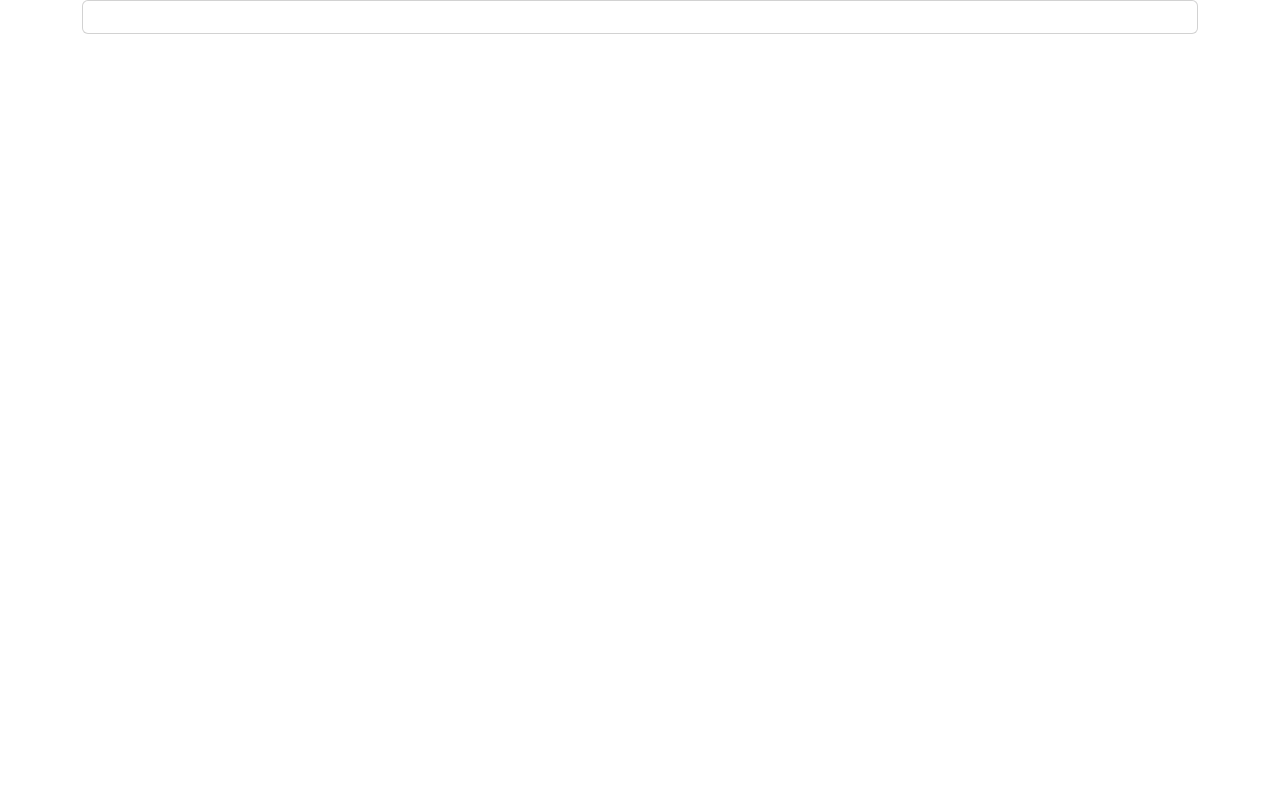
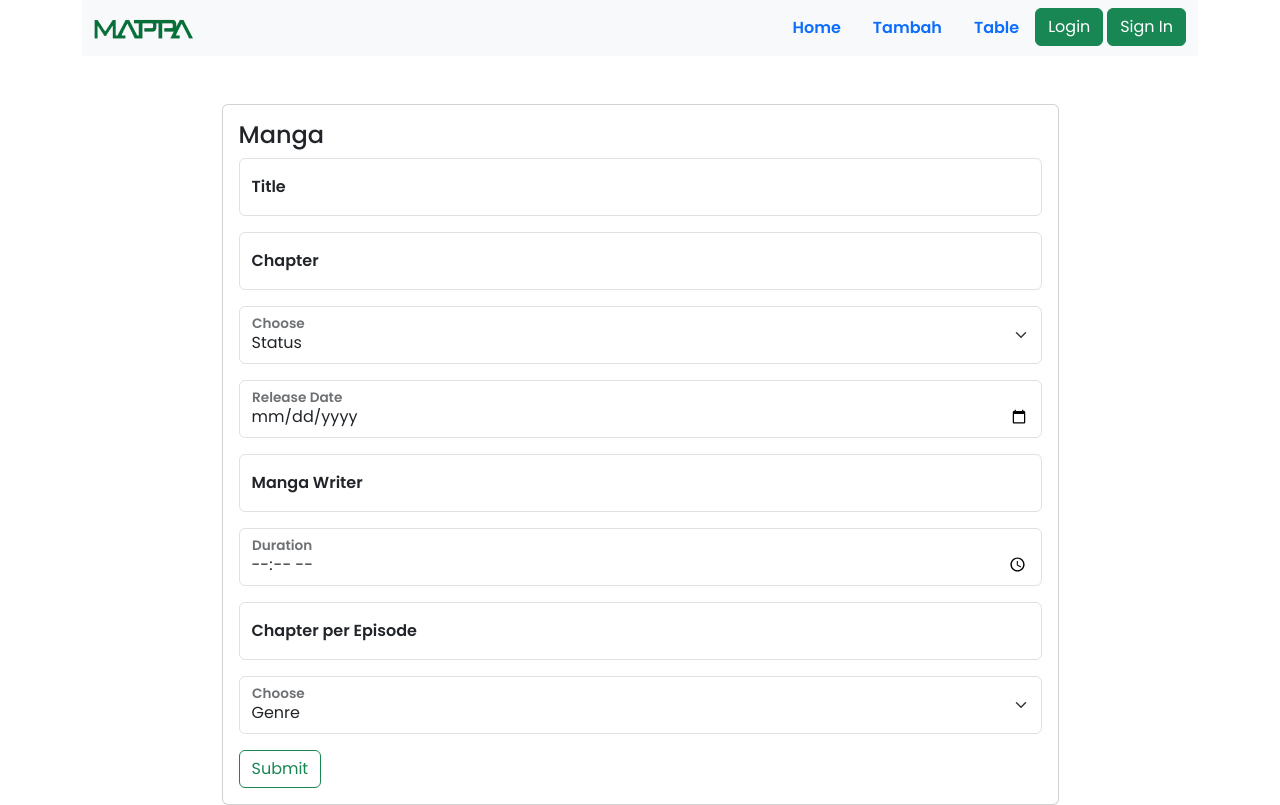
Before and after one commit to rjwrnta/project-SAS, a plain HTML site: page front/input.html in a window 1280 px wide. Drawn offline with Linux system fonts and the light colour scheme; a web font is replaced by a local one.

Commit message:
Input form

```diff
--- a/front/input.html
+++ b/front/input.html
@@ -3,17 +3,110 @@
 <head>
     <meta charset="UTF-8">
     <meta name="viewport" content="width=device-width, initial-scale=1.0">
-    <title>Document</title>
+    <title>Input Form</title>
     <link rel="stylesheet" href="bootstrap-5.3.3-dist/css/bootstrap.min.css">
+    <link rel="preconnect" href="https://fonts.googleapis.com">
+    <link rel="preconnect" href="https://fonts.gstatic.com" crossorigin>
+    <link href="https://fonts.googleapis.com/css2?family=Poppins:ital,wght@0,100;0,200;0,300;0,400;0,500;0,600;0,700;0,800;0,900;1,100;1,200;1,300;1,400;1,500;1,600;1,700;1,800;1,900&family=Sedgwick+Ave+Display&display=swap" rel="stylesheet">
+    <style>
+      body {
+        font-family: 'Poppins', sans-serif;
+        font-weight: 600;
+      }
+    </style>
 </head>
 <body>
     <div class="container">
-      <div class="card">
-        <div class="card-body">
+       <!-- Navbar Section Start-->
+       <section>
+        <nav class="navbar bg-body-tertiary mb-5">
+            <div class="container">
+              <a class="navbar-brand" href="#">
+               <img src="img/download-removebg-preview.png" alt="" width="100" height="25">
+              </a>
+              <ul class="nav justify-content-center">
+                <li class="nav-item">
+                  <a class="nav-link active" aria-current="page" href="login.html">Home</a>
+                </li>
+                <li class="nav-item">
+                  <a class="nav-link" href="input.html">Tambah</a>
+                </li>
+                <li class="nav-item">
+                  <a class="nav-link" href="Table.html">Table</a>
+                </li>
 
-        </div>
-      </div>
-    </div>
+                <li class="nav-item">
+                   <button type="button" class="btn btn-success">Login</button>
+                   <button type="button" class="btn btn-success">Sign In</button>
+                </li>
+              </ul>
+            </div>
+          </nav>
+       </section>
+    <!-- Navbar Section End-->
+     <!-- Input Sction Start -->
+     <section>
+       <div class="card col-9 mx-auto justify-content-center">
+         <div class="card-body">
+          <h4>Manga</h4>
+            <div class="form-floating mb-3">
+              <input type="text" class="form-control" id="floatingTitle" placeholder="Jujusu Kaisen Movie 0">
+              <label for="floatingPassword">Title</label>
+            </div>
+            <div class="form-floating mb-3">
+              <input type="number" class="form-control" id="floatingChapter" placeholder="Chapter 1">
+              <label for="floatingPassword">Chapter</label>
+            </div>
+              <div class="form-floating mb-3">
+                <select class="form-select" id="floatingSelect" aria-label="Floating label select example">
+                  <option selected>Status</option>
+                  <option value="1">On-Going</option>
+                  <option value="2">Complete</option>
+                  <option value="3">Hiatus</option>
+                </select>
+                <label for="floatingSelect">Choose</label>
+              </div>
+              <div class="form-floating mb-3">
+                <input type="date" class="form-control" id="floatingDuration" placeholder="Duration Anime">
+                <label for="floatingDate">Release Date</label>
+              </div>
+              <div class="form-floating mb-3">
+                <input type="text" class="form-control" id="floatingDuration" placeholder="Duration Anime">
+                <label for="floatingWriter">Manga Writer</label>
+              </div>
+              <div class="form-floating mb-3">
+                <input type="time" class="form-control" id="floatingDuration" placeholder="Duration">
+                <label for="floatingDuration">Duration</label>
+              </div>
+              <div class="form-floating mb-3">
+                <input type="number" class="form-control" id="floatingChapter-eps" placeholder="Chapter eps">
+                <label for="floatingEpisode">Chapter per Episode</label>
+              </div>
+              <div class="form-floating mb-3">
+                <select class="form-select" id="floatingSelect" aria-label="Floating label select example">
+                  <option selected>Genre</option>
+                  <option value="1">Comedy</option>
+                  <option value="2">Horor</option>
+                  <option value="3">Action</option>
+                  <option value="4">Sci-Fi</option>
+                  <option value="5">Romance</option>
+                  <option value="6">Slice of Life</option>
+                  <option value="7">Mystery</option>
+                  <option value="8">Harem</option>
+                  <option value="9">Ecchi</option>
+                  <option value="10">Shounen</option>
+                  <option value="11">Adventure</option>
+                  <option value="12">Isekai</option>
+                </select>
+                <label for="floatingSelect">Choose</label>
+              </div>
+              <button type="button" class="btn btn-outline-success">Submit</button>
+          </div>
+         </div>
+       </div>
+     </div>
+     </section>
+     <!-- Input Section End-->
     <script src="bootstrap-5.3.3-dist/js/bootstrap.min.js"></script>
 </body>
 </html>
```
Also changed, not shown: front/Table.html (+26 -6 lines), front/img/download-removebg-preview.png (added), front/input.js (added).
